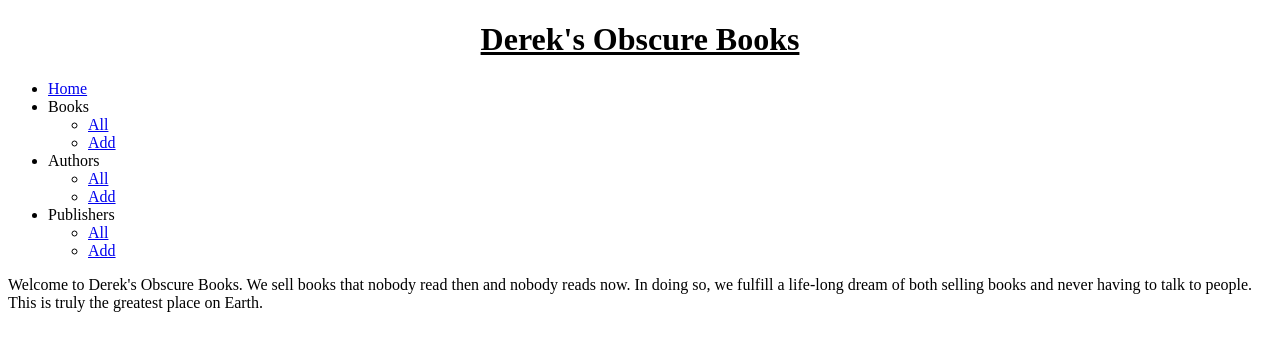
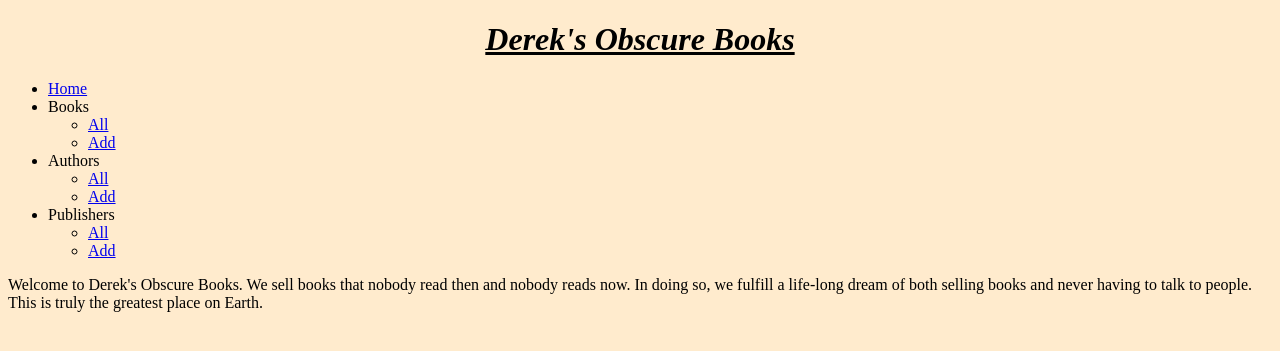
Before and after one commit to drleafgreen88/Dereks_Obscure_Books, a Flask app: page / in a window 1280 px wide. Shown: the top 351 px of the page. Run offline with Flask 2, Linux system fonts and the light colour scheme.

Commit message:
getting close to MVP

```diff
--- a/load_db.py
+++ b/load_db.py
@@ -12,13 +12,13 @@ author_repository.save(author1)
 author2 = Author("Theodore","Dreiser")
 author_repository.save(author2)
 
-author3 = Author("Upton", "Sinclair")
+author3 = Author("Upton","Sinclair")
 author_repository.save(author3)
 
-author4 = Author("Thomas", "Hardy")
+author4 = Author("Thomas","Hardy")
 author_repository.save(author4)
 
-author5 = Author("Frank", "Norris")
+author5 = Author("Frank","Norris")
 author_repository.save(author5)
 
 publisher1 = Publisher("Vintage Classics")
--- a/repositories/book_repository.py
+++ b/repositories/book_repository.py
@@ -9,7 +9,7 @@ import repositories.publisher_repository as publisher_repository
 
 def save(book):
     sql = "INSERT INTO books (title, author_id, publisher_id, genre, buying_price, selling_price, stock_quantity) VALUES (%s, %s, %s, %s, %s, %s, %s) RETURNING *"
-    values = [book.title, book.author, book.publisher, book.genre, book.buying_price, book.selling_price, book.stock_quantity]
+    values = [book.title, book.author.id, book.publisher.id, book.genre, book.buying_price, book.selling_price, book.stock_quantity]
     results = run_sql(sql, values)
     id = results[0]['id']
     book.id = id
--- a/static/style.css
+++ b/static/style.css
@@ -1,6 +1,12 @@
 h1 {
     text-align: center;
     text-decoration: underline;
+    font-style: italic;
+    font-size: xx-large;
+}
+
+body {
+    background-color: blanchedalmond;
 }
 
 /* body > div {
```
